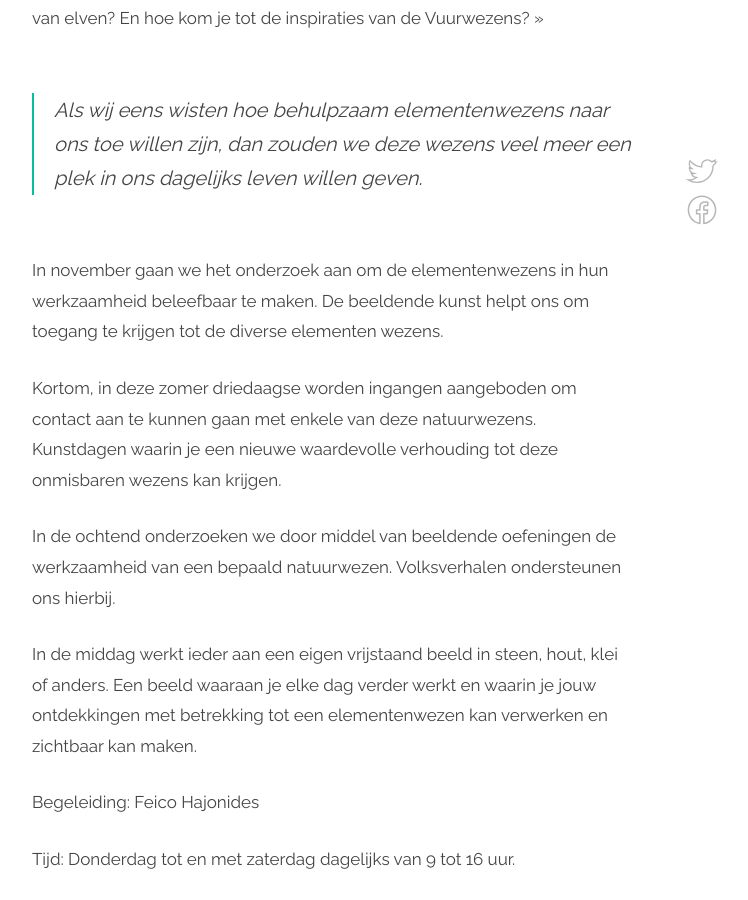
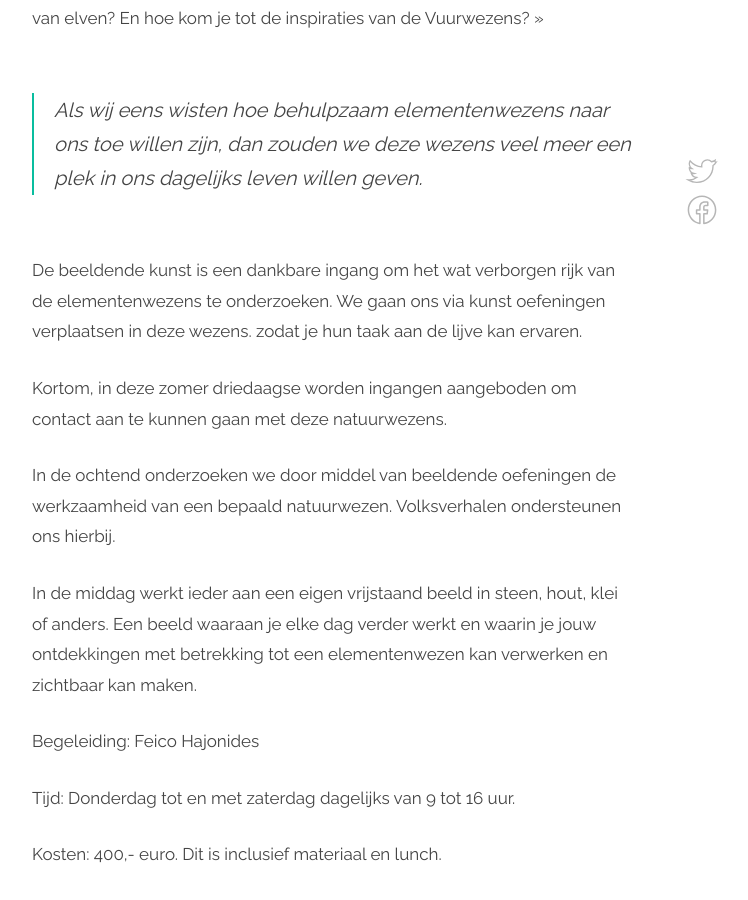
Before and after one commit to feicohajonides2020/feicohajonides2020.github.io, a Jekyll site: the page built from _posts/2019-09-04-Ontmoeten van elementenwezens.md, in a window 1280 px wide and 900 px high, scrolled down 1019 px. Shown: the whole window, without its empty margins (308-1056 px from the left). Built offline with Jekyll 4.4.1, drawn with Linux system fonts in a browser that asks for light colours.

Commit message:
Update 2019-09-04-Ontmoeten van elementenwezens.md

```diff
--- a/_posts/2019-09-04-Ontmoeten van elementenwezens.md
+++ b/_posts/2019-09-04-Ontmoeten van elementenwezens.md
@@ -12,9 +12,9 @@
 > Als wij eens wisten hoe behulpzaam elementenwezens naar ons toe willen zijn, dan zouden we deze wezens veel meer een plek in ons dagelijks leven willen geven.
 
 
-In november gaan we het onderzoek aan om de elementenwezens in hun werkzaamheid beleefbaar te maken. De beeldende kunst helpt ons om toegang te krijgen tot de diverse elementen wezens.
+De beeldende kunst is een dankbare ingang om het wat verborgen rijk van de elementenwezens te onderzoeken. We gaan ons via kunst oefeningen verplaatsen in deze wezens. zodat je hun taak aan de lijve kan ervaren.
 
-Kortom, in deze zomer driedaagse worden ingangen aangeboden om contact aan te kunnen gaan met enkele van deze natuurwezens. Kunstdagen waarin je een nieuwe waardevolle verhouding tot deze onmisbaren wezens kan krijgen.
+Kortom, in deze zomer driedaagse worden ingangen aangeboden om contact aan te kunnen gaan met deze natuurwezens.
 
 In de ochtend onderzoeken we door middel van beeldende oefeningen  de werkzaamheid van een bepaald natuurwezen. Volksverhalen ondersteunen ons hierbij.
 
```
